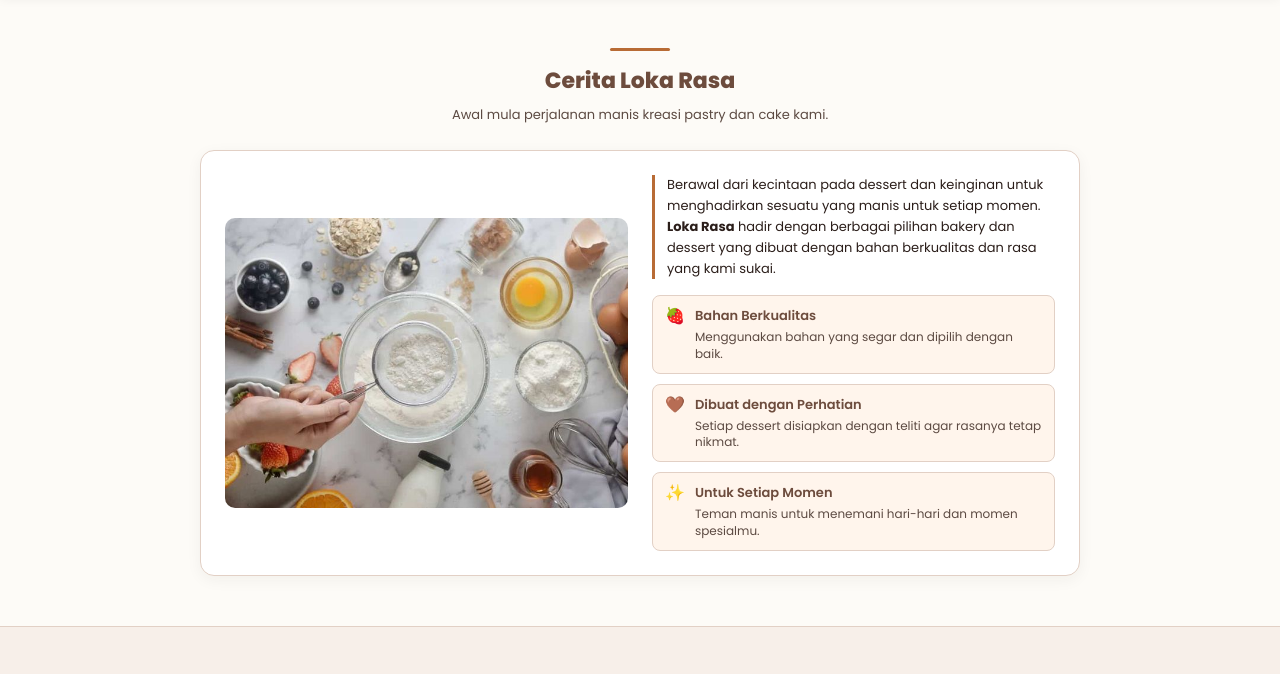
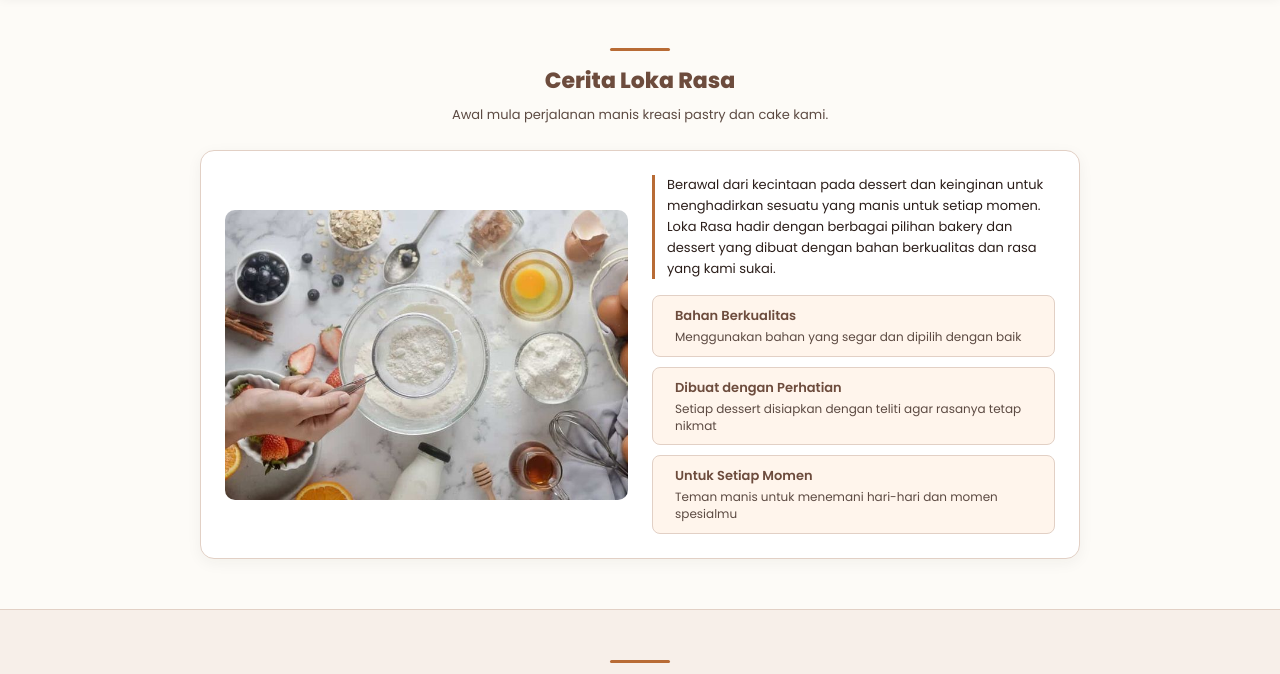
Before and after one commit to novitaniaayudya1-collab/loka-rasa-web, a plain HTML site: page tentang.html in a window 1280 px wide. Shown: the part 73-747 px from the top of the page. Drawn offline with Linux system fonts and the light colour scheme.

Commit message:
Update tentang.html

```diff
--- a/tentang.html
+++ b/tentang.html
@@ -459,31 +459,31 @@
         <!-- Teks Berstruktur Kartu (Santai & Tidak Kaku) -->
         <div class="story-text">
           <p class="story-intro">
-            Berawal dari kecintaan pada dessert dan keinginan untuk menghadirkan sesuatu yang manis untuk setiap momen. <strong>Loka Rasa</strong> hadir dengan berbagai pilihan bakery dan dessert yang dibuat dengan bahan berkualitas dan rasa yang kami sukai.
+            Berawal dari kecintaan pada dessert dan keinginan untuk menghadirkan sesuatu yang manis untuk setiap momen. Loka Rasa hadir dengan berbagai pilihan bakery dan dessert yang dibuat dengan bahan berkualitas dan rasa yang kami sukai.
           </p>
 
           <div class="story-features">
             <div class="feature-card">
-              <span class="feature-icon">🍓</span>
+              <span class="feature-icon"></span>
               <div>
                 <strong>Bahan Berkualitas</strong>
-                <p>Menggunakan bahan yang segar dan dipilih dengan baik.</p>
+                <p>Menggunakan bahan yang segar dan dipilih dengan baik</p>
               </div>
             </div>
 
             <div class="feature-card">
-              <span class="feature-icon">🤎</span>
+              <span class="feature-icon"></span>
               <div>
                 <strong>Dibuat dengan Perhatian</strong>
-                <p>Setiap dessert disiapkan dengan teliti agar rasanya tetap nikmat.</p>
+                <p>Setiap dessert disiapkan dengan teliti agar rasanya tetap nikmat</p>
               </div>
             </div>
 
             <div class="feature-card">
-              <span class="feature-icon">✨</span>
+              <span class="feature-icon"></span>
               <div>
                 <strong>Untuk Setiap Momen</strong>
-                <p>Teman manis untuk menemani hari-hari dan momen spesialmu.</p>
+                <p>Teman manis untuk menemani hari-hari dan momen spesialmu</p>
               </div>
             </div>
           </div>
```
